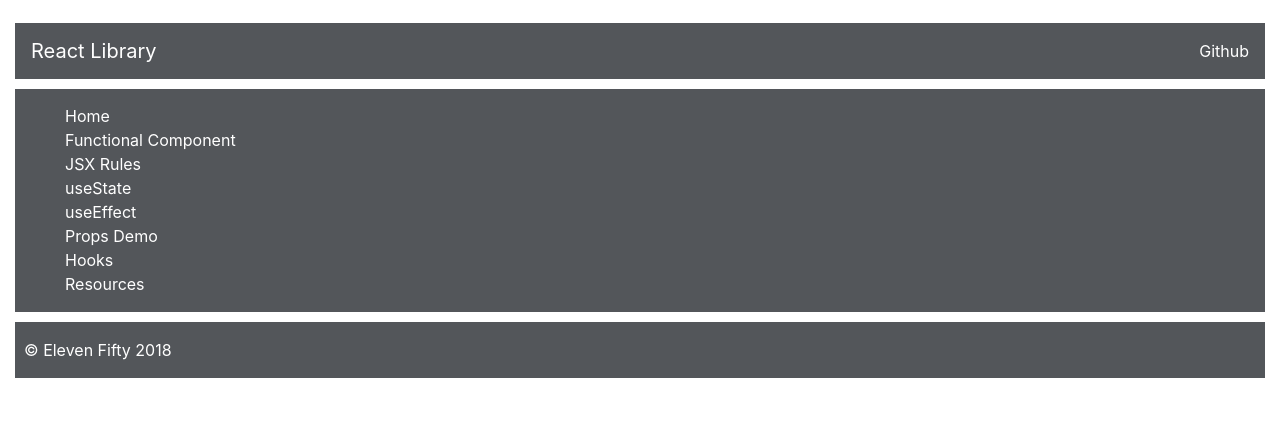
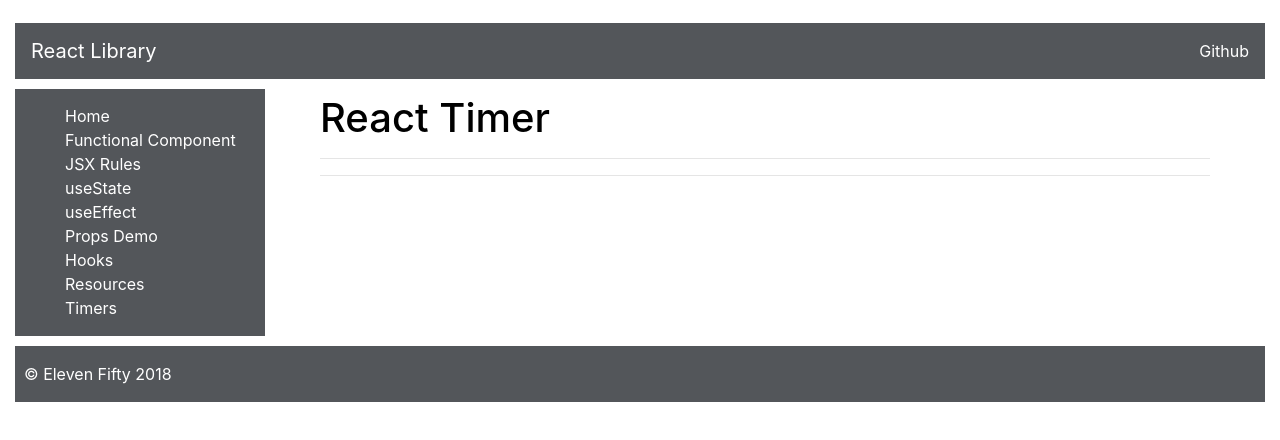
Before and after one commit to AlanJSchultz/react-fundamentals, a React (Create React App) app: page /timer in a window 1280 px wide. Shown: the top 440 px of the page. Built offline with nearby package versions, Linux system fonts and the light colour scheme.

Commit message:
01072020 react

```diff
--- a/src/components/Sidebar.js
+++ b/src/components/Sidebar.js
@@ -14,6 +14,7 @@ import State from './concepts/State';
 import Effects from './concepts/Effects';
 import PropsDemo from './concepts/PropsDemo';
 import Hooks from './concepts/Hooks';
+import TimePiecesApp from '../components/apps/timer-apps/TimePiecesApp';
 
 const Sidebar = () => (
     <div className="sidebar">
@@ -27,6 +28,7 @@ const Sidebar = () => (
                 <li><Link to="/propsdemo">Props Demo</Link></li>
                 <li><Link to="/hooks">Hooks</Link></li>
                 <li><Link to="/resources">Resources</Link></li>
+                <li><Link to="/timer">Timers</Link></li>
             </ul>
         </div>
 
@@ -38,9 +40,10 @@ const Sidebar = () => (
                 <Route exact path="/jsxrules"><JSXRules /></Route>
                 <Route exact path="/functionalcomponent"><FunctionalComponentsDemo /></Route>
                 <Route exact path="/state"><State /></Route>
-                <Route exact path="/effects"><Effects/></Route>
-                <Route exact path="/propsdemo"><PropsDemo/></Route>
-                <Route exact path="/hooks"><Hooks/></Route>
+                <Route exact path="/effects"><Effects /></Route>
+                <Route exact path="/propsdemo"><PropsDemo /></Route>
+                <Route exact path="/hooks"><Hooks /></Route>
+                <Route exact path="/timer"><TimePiecesApp /></Route>
             </Switch>
         </div>
     </div>
--- /dev/null
+++ b/src/components/apps/timer-apps/TimePiecesApp.js
@@ -0,0 +1,22 @@
+//jshint esversion:6
+
+import React from 'react';
+import TimerApp from './TimerApp';
+// import ClockApp from './ClockApp';
+// import StopWatchApp from './StopWatchApp';
+
+const TimePiecesApp = () => {
+    return (
+        <div className="main">
+            <div className="mainDiv">
+                <TimerApp />
+                <hr />
+                {/* <ClockApp /> */}
+                <hr />
+                {/* <StopWatchApp /> */}
+            </div>
+        </div>
+    )
+}
+
+export default TimePiecesApp;
--- /dev/null
+++ b/src/components/apps/timer-apps/TimerApp.js
@@ -0,0 +1,13 @@
+//jshint esversion:6
+
+import React, { useState, useEffect } from 'react';
+
+const TimerApp = () => {
+    return (
+        <div>
+            <h1 className="section-title">React Timer</h1>
+        </div>
+    );
+};
+
+export default TimerApp;
```
